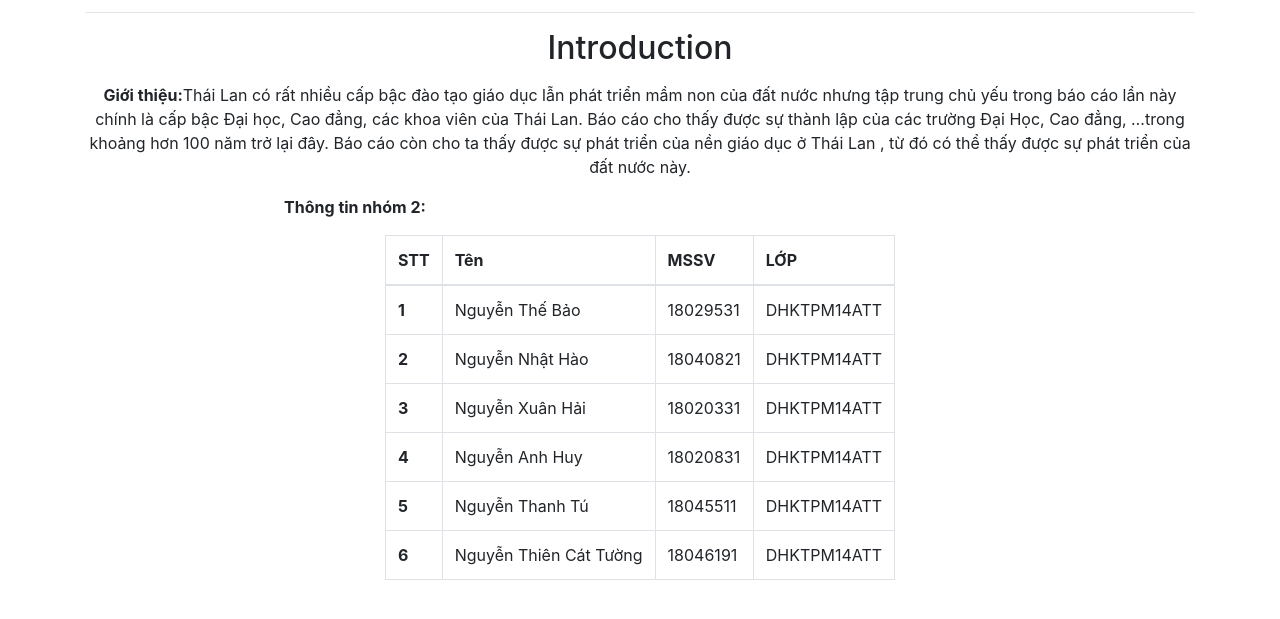
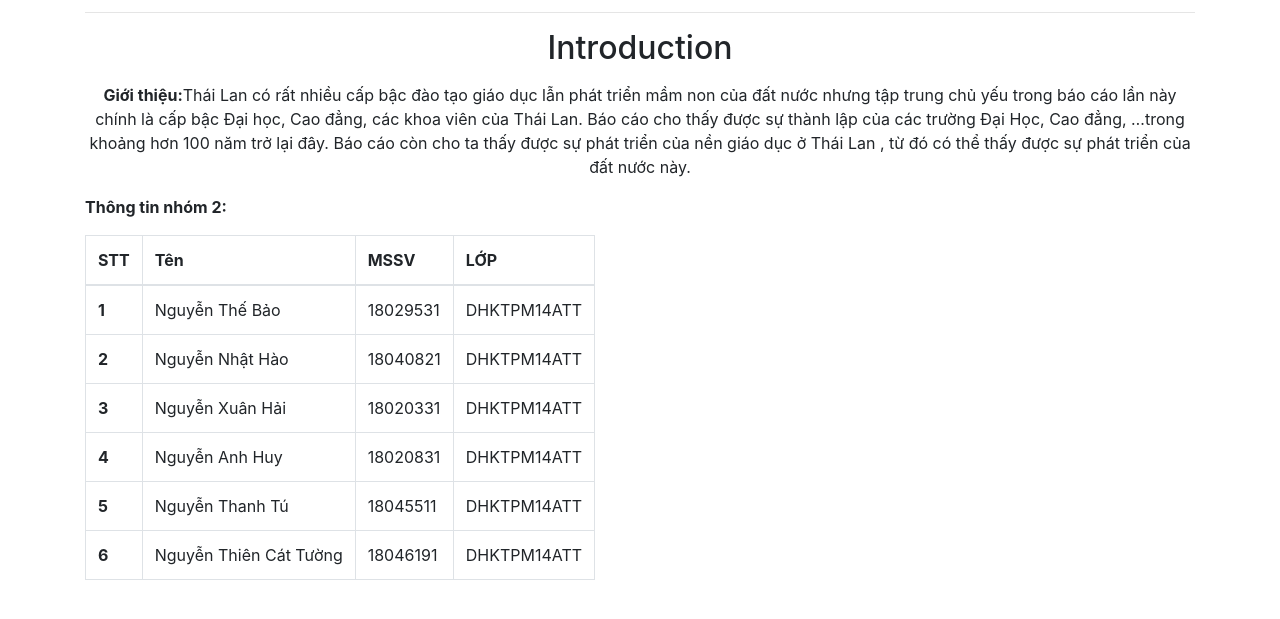
Before and after one commit to Tus261/app-ptdl1, a Django app: page / in a window 1280 px wide. Shown: the part 156-775 px from the top of the page. Run offline with Django 3.2, Linux system fonts and the light colour scheme; some libraries are stand-ins or nearby versions.

Commit message:
edit text4

```diff
--- a/ptdl/templates/pages/data_analysis.html
+++ b/ptdl/templates/pages/data_analysis.html
@@ -27,7 +27,7 @@
             </div>
             <div class="row">
                 <div class="col-md-12 text-center" >
-                    <h4>Data Analysis Report: ....</h4>
+                    <h4>Báo cáo phân tích: ....</h4>
                 </div>
             </div>
     </div>
--- a/ptdl/templates/pages/home.html
+++ b/ptdl/templates/pages/home.html
@@ -36,11 +36,11 @@
                 </div>
             </div>
             <div class="row">
-                <div class="col-md-6  text-center">
+                <div class="col-md-6">
                     <p class="font-weight-bold">Thông tin nhóm 2:</p>
                 </div>
             </div>
-            <div class="row justify-content-center">
+            <div class="row">
                 <div class="col-auto">
                     <table class="table table-bordered">
                         <thead>
```
